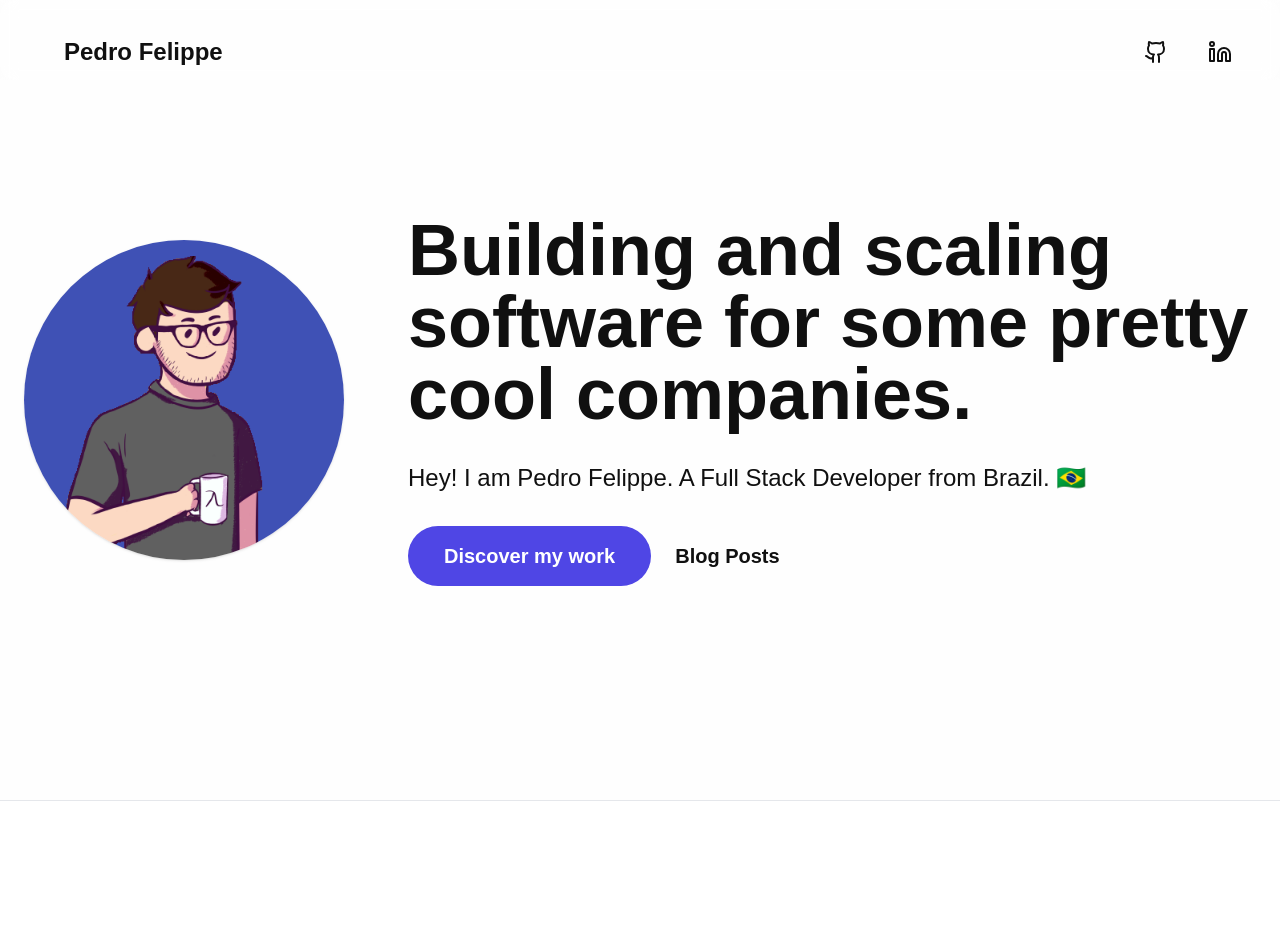
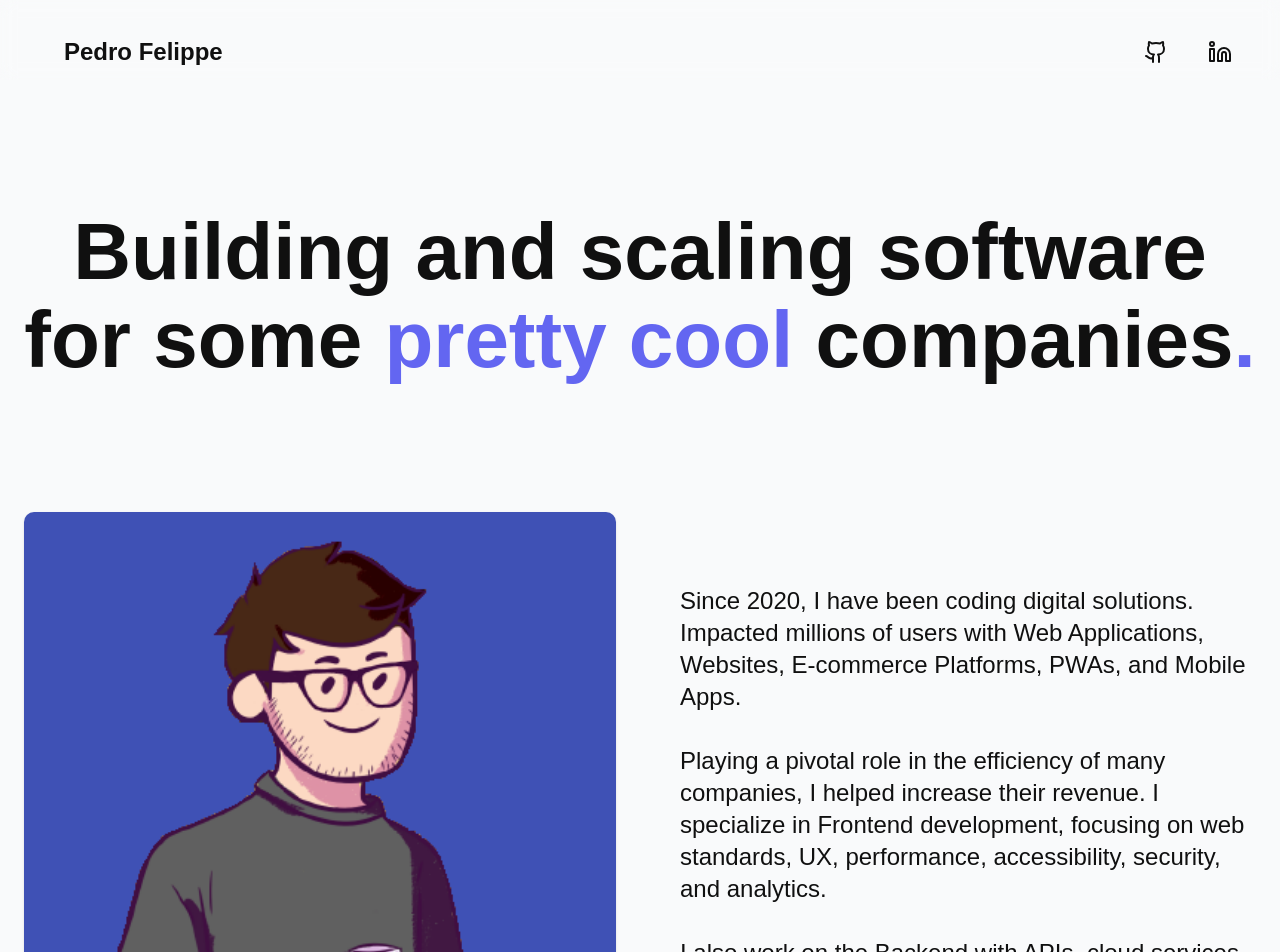
Before and after one commit to pefelippe/Portfolio, a Next.js app: page / in a window 1280 px wide. Shown: the top 952 px of the page. Before the commit the page ends 897 px from the top, so only its background shows below. Built offline with nearby package versions, Linux system fonts and the light colour scheme.

Commit message:
refactor

```diff
--- a/pages/_app.tsx
+++ b/pages/_app.tsx
@@ -11,7 +11,7 @@ import { ThemeProvider } from "../src/components/theme-provider";
 
 export default function App({ Component, pageProps }: AppProps) {
   return (
-    <motion.div className="min-w-[400px] h-full overflow-hidden scroll-smooth font-poppins min-h-screen  text-[#101010] flex flex-col">
+    <motion.div className="min-w-[400px] h-full overflow-hidden scroll-smooth font-poppins min-h-screen  text-[#101010] bg-gray-50  flex flex-col">
       <Head>
         <title>Pedro Felippe | Full Stack Development</title>
         <meta name="description" content="Portfolio" />
@@ -27,7 +27,7 @@ export default function App({ Component, pageProps }: AppProps) {
       >
         <Header />
         <Component {...pageProps} />
-        <Footer />
+        {/* <Footer /> */}
       </ThemeProvider>
     </motion.div>
   );
--- a/pages/about.tsx
+++ b/pages/about.tsx
@@ -9,8 +9,37 @@ function AboutSection() {
       initial={{ opacity: 0 }}
       animate={{ opacity: 1 }}
       transition={{ duration: 0.75, delay: 0.5 }}
-      className=""
-    ></motion.div>
+      className="flex items-center justify-center w-full h-full gap-8 px-6 mx-auto max-w-7xl xl:gap-16 max-xl:flex-col"
+    >
+      <motion.img
+        initial={{ opacity: 0, x: -50 }}
+        animate={{ opacity: 1, x: 0 }}
+        transition={{ duration: 0.75, delay: 1 }}
+        src="/assets/avatar-pdr.png"
+        className="object-cover w-full max-w-[10rem] rounded-full xl:rounded-md shadow xl:h-full xl:max-w-none"
+      />
+      <motion.div
+        initial={{ opacity: 0, x: 50 }}
+        animate={{ opacity: 1, x: 0 }}
+        transition={{ duration: 0.75, delay: 1 }}
+        className="flex flex-col max-w-sm xl:max-w-xl gap-8 text-lg xl:text-2xl leading-[1.2] tracking-normal text-center xl:text-left"
+      >
+        <span>
+          Since 2020, I have been coding digital solutions. Impacted millions of
+          users with Web Applications, Websites, E-commerce Platforms, PWAs, and
+          Mobile Apps.{" "}
+        </span>
+        <span>
+          Playing a pivotal role in the efficiency of many companies, I helped
+          increase their revenue. I specialize in Frontend development, focusing
+          on web standards, UX, performance, accessibility, security, and
+          analytics.
+        </span>
+        I also work on the Backend with APIs, cloud services, and CI/CD
+        pipelines. I currently exploring AI, creating content and open source,
+        and mentoring developers.
+      </motion.div>
+    </motion.div>
   );
 }
 
--- a/pages/index.tsx
+++ b/pages/index.tsx
@@ -6,15 +6,15 @@ import AboutSection from "./about";
 
 export default function Home() {
   return (
-    <motion.div className="flex flex-col w-full h-full ">
-      <section className="flex min-h-screen bg-[#fefefe]">
+    <motion.div className="flex flex-col w-full h-full my-20 divider-x">
+      <section className="flex py-20 md:py-32">
         <HeroSection />
       </section>
-      {/* <section className="flex min-h-screen bg-lime-300 ">
+      <section className="flex ">
+        <AboutSection />
+      </section>
+      {/* <section className="flex min-h-screen bg-[#62cf87] ">
         <BlogSection />
-      </section>
-      <section className="flex min-h-screen bg-[#fefefe]">
-        <AboutSection />
       </section> */}
     </motion.div>
   );
--- a/src/components/layout/Footer.tsx
+++ b/src/components/layout/Footer.tsx
@@ -3,7 +3,7 @@ import { GithubIcon, Linkedin, LinkedinIcon } from "lucide-react";
 
 function Footer() {
   return (
-    <motion.footer className="py-5 md:px-8 md:py-0 border-t-[1px]  text-[#fff] bg-[#101010">
+    <motion.footer className="py-5 md:px-8 md:py-0 border-t-[1px]   text-[#101010">
       <div className="flex flex-col items-center justify-between max-w-5xl gap-4 mx-auto md:h-24 md:flex-row">
         <p className="text-center tracking-tighter- text-md ">
           Pedro Felippe LTDA © 2024
--- a/src/sections/HeroSection.tsx
+++ b/src/sections/HeroSection.tsx
@@ -8,36 +8,37 @@ import React from "react";
 function HeroSection() {
   return (
     <motion.div
-      className="flex items-center justify-center w-full h-full min-h-screen gap-12 px-6 mx-auto max-w-7xl lg:gap-16 max-lg:flex-col"
+      className="flex items-center justify-center w-full h-full gap-12 px-6 mx-auto max-w-7xl xl:gap-16 max-xl:flex-col"
       initial={{ opacity: 0 }}
       animate={{ opacity: 1 }}
       transition={{ duration: 1 }}
     >
-      <motion.img
+      {/* <motion.img
         initial={{ opacity: 0, x: -50 }}
         animate={{ opacity: 1, x: 0 }}
         transition={{ duration: 0.75, delay: 1 }}
         src="/assets/avatar-pdr.png"
-        className="object-cover w-32 h-32 max-w-xs rounded-full shadow lg:h-full lg:w-full "
-      />
+        className="object-cover w-32 h-32 max-w-xs rounded-full shadow xl:h-full xl:w-full "
+      /> */}
 
       <motion.div
-        className="flex flex-col items-start justify-center w-full h-full gap-8 mx-auto"
+        className="flex flex-col items-start justify-center w-full h-full gap-10 mx-auto max-xl:max-w-3xl "
         initial={{ opacity: 0, y: 50 }}
         animate={{ opacity: 1, y: 0 }}
         transition={{ duration: 1, delay: 0.25 }}
       >
-        <motion.span className="text-4xl font-semibold leading-snug text-center lg:leading-loose lg:text-left lg:text-6xl xl:text-7xl">
-          Building and scaling software for some pretty cool companies.
+        {/* <motion.span className="text-center xl:text-left text-xl xl:text-3xl font-normal leading-[1.1] max-xl:mx-auto max-xl:max-w-xl">
+          Hey! I am Pedro Felippe. A Full Stack Developer from Brazil.
+        </motion.span> */}
+        <motion.span className="text-5xl md:text-6xl font-semibold text-center xl:text-[80px] xl:leading-[1.1]">
+          Building and scaling software for some{" "}
+          <span className="text-indigo-500">pretty cool</span> companies
+          <span className="text-indigo-500">.</span>
         </motion.span>
 
-        <motion.span className="text-center lg:text-left text-xl xl:text-2xl font-normal leading-[1.1] max-lg:mx-auto">
-          Hey! I am Pedro Felippe. A Full Stack Developer from Brazil. 🇧🇷
-        </motion.span>
-
-        <motion.div className="flex items-center w-full gap-6 text-xl font-semibold max-lg:flex-col max-lg:items-start">
+        {/* <motion.div className="flex items-center w-full gap-3 mx-auto text-xl font-semibold max-xl:items-center max-xl:max-w-xl">
           <motion.button
-            className="flex items-center justify-center gap-2 py-4 text-center text-white transition-all bg-indigo-600 rounded-full max-lg:w-full px-9 hover:bg-indigo-400 "
+            className="flex items-center justify-center gap-2 py-4 text-center text-white transition-all bg-[#1e3c28] rounded-full max-xl:w-full px-9 hover:bg-[#1e3c28]/90 "
             whileHover={{
               scale: 1.05,
               transition: { duration: 0.1 },
@@ -45,20 +46,7 @@ function HeroSection() {
           >
             Discover my work
           </motion.button>
-
-          <motion.button
-            className="flex items-center gap-2 py-4 transition-all  text-[#101010] lg:hover:text-[#101010]/70  justify-center  text-center  max-lg:w-full max-lg:bg-indigo-600 rounded-full max-lg:text-white"
-            whileHover={{
-              scale: 1.05,
-              transition: { duration: 0.1 },
-            }}
-          >
-            Blog Posts
-          </motion.button>
-          {/* <button className=" transition-all rounded-full text-[#101010] hover:text-[#101010]/70 hover:underline ">
-            Check my Blog
-          </button> */}
-        </motion.div>
+        </motion.div> */}
       </motion.div>
     </motion.div>
   );
```
